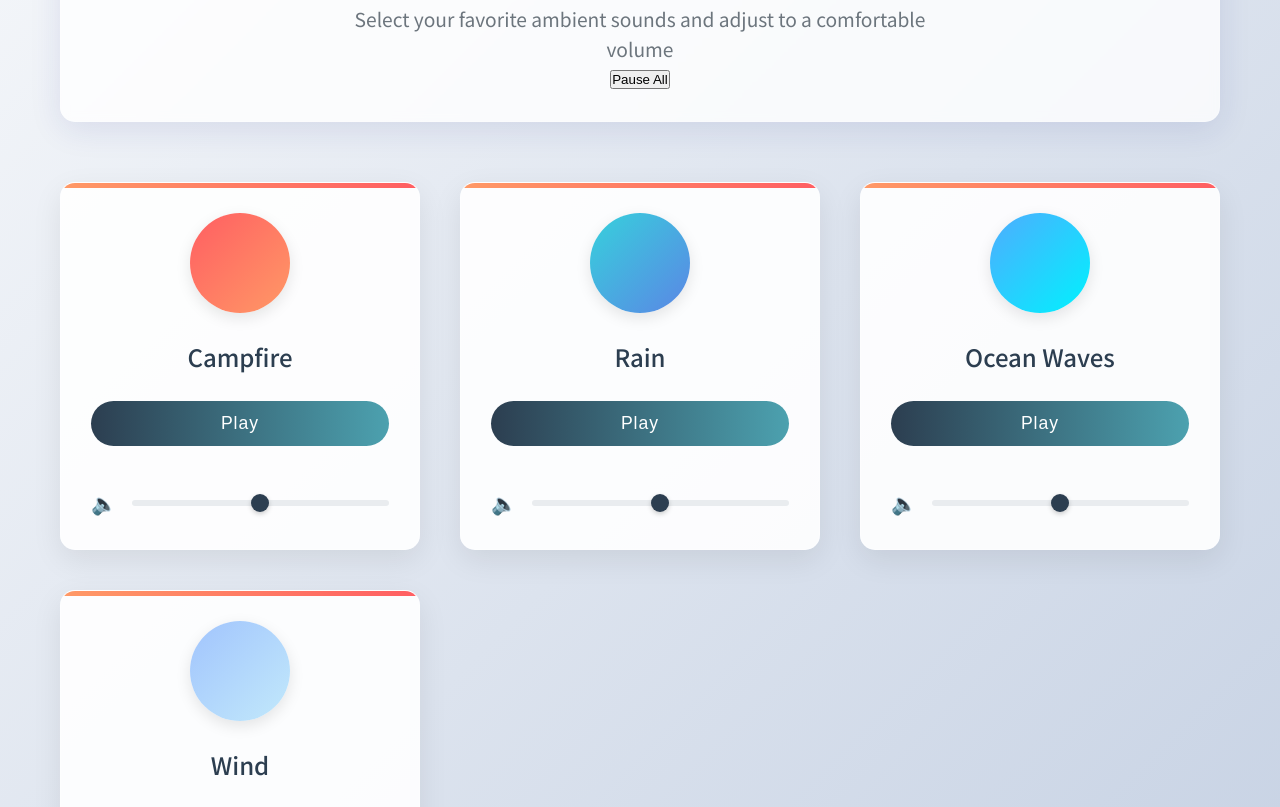
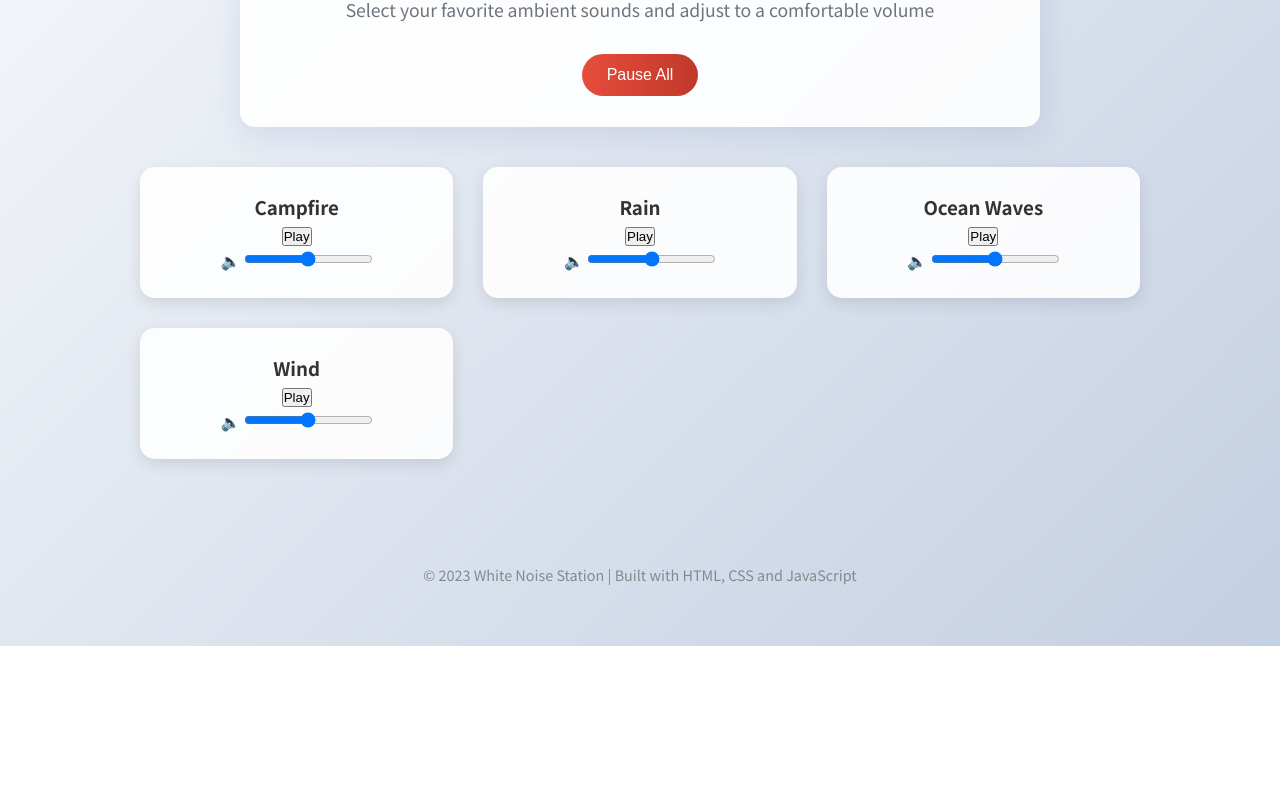
Before and after one commit to kwankit0329/bottle-test, a plain HTML site: page index.html in a window 1280 px wide. Shown: the part 154-961 px from the top of the page. After the commit the page ends 800 px from the top, so only its background shows below. Drawn offline with Linux system fonts and the light colour scheme.

Commit message:
Update styles.css

```diff
--- a/styles.css
+++ b/styles.css
@@ -1,4 +1,4 @@
-/* 基础样式 - 增强版 */
+/* Base Styles */
 * {
     margin: 0;
     padding: 0;
@@ -22,256 +22,96 @@ body {
     flex-direction: column;
 }
 
+/* Symmetrical Header */
 header {
     text-align: center;
-    margin-bottom: 60px;
-    padding: 30px 0;
-    background: rgba(255, 255, 255, 0.8);
+    margin-bottom: 40px;
+    padding: 30px;
+    background: rgba(255, 255, 255, 0.9);
     border-radius: 15px;
     box-shadow: 0 8px 32px rgba(31, 38, 135, 0.1);
     backdrop-filter: blur(4px);
     -webkit-backdrop-filter: blur(4px);
     border: 1px solid rgba(255, 255, 255, 0.18);
+    width: 100%;
+    max-width: 800px;
+    margin-left: auto;
+    margin-right: auto;
 }
 
 header h1 {
-    font-size: 2.8rem;
-    background: linear-gradient(to right, #2c3e50, #4ca1af);
-    -webkit-background-clip: text;
-    background-clip: text;
-    color: transparent;
+    font-size: 2.5rem;
     margin-bottom: 15px;
-    font-weight: 700;
+    color: #2c3e50;
 }
 
 header p {
     color: #6c757d;
-    font-size: 1.2rem;
-    max-width: 600px;
-    margin: 0 auto;
+    font-size: 1.1rem;
+    margin-bottom: 20px;
 }
 
-/* 声音卡片布局 - 高级美化 */
+/* Pause All Button */
+.pause-all-btn {
+    background: linear-gradient(to right, #e74c3c, #c0392b);
+    color: white;
+    border: none;
+    padding: 12px 25px;
+    border-radius: 50px;
+    font-size: 1rem;
+    cursor: pointer;
+    transition: all 0.3s ease;
+    margin-top: 10px;
+}
+
+.pause-all-btn:hover {
+    transform: translateY(-2px);
+    box-shadow: 0 5px 15px rgba(0, 0, 0, 0.1);
+}
+
+/* Symmetrical Sound Grid */
 .sound-grid {
     display: grid;
-    grid-template-columns: repeat(auto-fit, minmax(280px, 1fr));
-    gap: 40px;
-    margin-bottom: 60px;
+    grid-template-columns: repeat(auto-fit, minmax(250px, 1fr));
+    gap: 30px;
+    margin-bottom: 40px;
+    max-width: 1000px;
+    margin-left: auto;
+    margin-right: auto;
 }
 
 .sound-card {
     background: rgba(255, 255, 255, 0.9);
     border-radius: 15px;
-    padding: 30px;
-    box-shadow: 0 10px 30px rgba(0, 0, 0, 0.08);
+    padding: 25px;
+    box-shadow: 0 5px 15px rgba(0, 0, 0, 0.1);
     text-align: center;
-    transition: all 0.4s cubic-bezier(0.25, 0.8, 0.25, 1);
-    border: 1px solid rgba(255, 255, 255, 0.3);
-    position: relative;
-    overflow: hidden;
-}
-
-.sound-card:hover {
-    transform: translateY(-10px);
-    box-shadow: 0 15px 35px rgba(0, 0, 0, 0.12);
-}
-
-.sound-card::before {
-    content: '';
-    position: absolute;
-    top: 0;
-    left: 0;
-    right: 0;
-    height: 5px;
-    background: linear-gradient(90deg, #ff9966, #ff5e62);
-}
-
-.rain::before {
-    background: linear-gradient(90deg, #36d1dc, #5b86e5);
-}
-
-.wave::before {
-    background: linear-gradient(90deg, #4facfe, #00f2fe);
-}
-
-.wind::before {
-    background: linear-gradient(90deg, #a1c4fd, #c2e9fb);
-}
-
-.sound-icon {
-    width: 100px;
-    height: 100px;
-    margin: 0 auto 25px;
-    border-radius: 50%;
-    display: flex;
-    align-items: center;
-    justify-content: center;
-    font-size: 2.5rem;
-    color: white;
-    box-shadow: 0 5px 15px rgba(0, 0, 0, 0.1);
-    transition: transform 0.3s ease;
-}
-
-.sound-card:hover .sound-icon {
-    transform: scale(1.1);
-}
-
-.fire {
-    background: linear-gradient(135deg, #ff5e62, #ff9966);
-}
-
-.rain {
-    background: linear-gradient(135deg, #36d1dc, #5b86e5);
-}
-
-.wave {
-    background: linear-gradient(135deg, #4facfe, #00f2fe);
-}
-
-.wind {
-    background: linear-gradient(135deg, #a1c4fd, #c2e9fb);
-}
-
-.sound-card h3 {
-    margin-bottom: 25px;
-    color: #2c3e50;
-    font-size: 1.5rem;
-    font-weight: 500;
-}
-
-/* 按钮样式 - 升级版 */
-.play-btn {
-    background: linear-gradient(to right, #2c3e50, #4ca1af);
-    color: white;
-    border: none;
-    padding: 12px 30px;
-    border-radius: 50px;
-    font-size: 1.1rem;
-    cursor: pointer;
-    transition: all 0.3s ease;
-    margin-bottom: 25px;
-    width: 100%;
-    letter-spacing: 1px;
-    position: relative;
-    overflow: hidden;
-    z-index: 1;
-}
-
-.play-btn::before {
-    content: '';
-    position: absolute;
-    top: 0;
-    left: 0;
-    width: 100%;
-    height: 100%;
-    background: linear-gradient(to right, #4ca1af, #2c3e50);
-    z-index: -1;
-    opacity: 0;
-    transition: opacity 0.3s ease;
-}
-
-.play-btn:hover {
-    transform: translateY(-3px);
-    box-shadow: 0 7px 15px rgba(0, 0, 0, 0.1);
-}
-
-.play-btn:hover::before {
-    opacity: 1;
-}
-
-.play-btn.playing {
-    background: linear-gradient(to right, #27ae60, #2ecc71);
-}
-
-.play-btn.playing::before {
-    background: linear-gradient(to right, #2ecc71, #27ae60);
-}
-
-/* 音量控制 - 美化版 */
-.volume-control {
-    display: flex;
-    align-items: center;
-    gap: 15px;
-    margin-top: 15px;
-}
-
-.volume-icon {
-    font-size: 1.3rem;
-    color: #6c757d;
-}
-
-.volume-slider {
-    flex-grow: 1;
-    height: 6px;
-    -webkit-appearance: none;
-    background: #e9ecef;
-    border-radius: 10px;
-    outline: none;
     transition: all 0.3s ease;
 }
 
-.volume-slider:hover {
-    height: 8px;
+/* ... (rest of your existing CSS styles) ... */
+
+/* Footer */
+footer {
+    text-align: center;
+    padding: 20px;
+    margin-top: auto;
+    color: #7f8c8d;
+    font-size: 0.9rem;
+    width: 100%;
+    max-width: 800px;
+    margin-left: auto;
+    margin-right: auto;
 }
 
-.volume-slider::-webkit-slider-thumb {
-    -webkit-appearance: none;
-    width: 18px;
-    height: 18px;
-    background: #2c3e50;
-    border-radius: 50%;
-    cursor: pointer;
-    transition: all 0.3s ease;
-    box-shadow: 0 2px 5px rgba(0, 0, 0, 0.2);
-}
+/* Responsive Design */
+@media (max-width: 768px) {
+    header, footer {
+        width: 90%;
+    }
 
-.volume-slider::-webkit-slider-thumb:hover {
-    transform: scale(1.2);
-    background: #4ca1af;
-}
-
-/* 页脚样式 - 升级版 */
-footer {
-    text-align: center;
-    padding: 25px;
-    margin-top: auto;
-    color: #6c757d;
-    font-size: 1rem;
-    background: rgba(255, 255, 255, 0.8);
-    border-radius: 15px;
-    box-shadow: 0 8px 32px rgba(31, 38, 135, 0.1);
-    backdrop-filter: blur(4px);
-    -webkit-backdrop-filter: blur(4px);
-    border: 1px solid rgba(255, 255, 255, 0.18);
-}
-
-/* 响应式设计 */
-@media (max-width: 768px) {
     .sound-grid {
         grid-template-columns: 1fr;
-        gap: 30px;
-    }
-
-    header h1 {
-        font-size: 2.2rem;
-    }
-
-    .container {
-        padding: 30px 15px;
+        width: 90%;
     }
 }
-
-/* 添加微妙的动画 */
-@keyframes fadeIn {
-    from { opacity: 0; transform: translateY(20px); }
-    to { opacity: 1; transform: translateY(0); }
-}
-
-.sound-card {
-    animation: fadeIn 0.6s ease forwards;
-}
-
-.sound-card:nth-child(1) { animation-delay: 0.1s; }
-.sound-card:nth-child(2) { animation-delay: 0.2s; }
-.sound-card:nth-child(3) { animation-delay: 0.3s; }
-.sound-card:nth-child(4) { animation-delay: 0.4s; }
```
